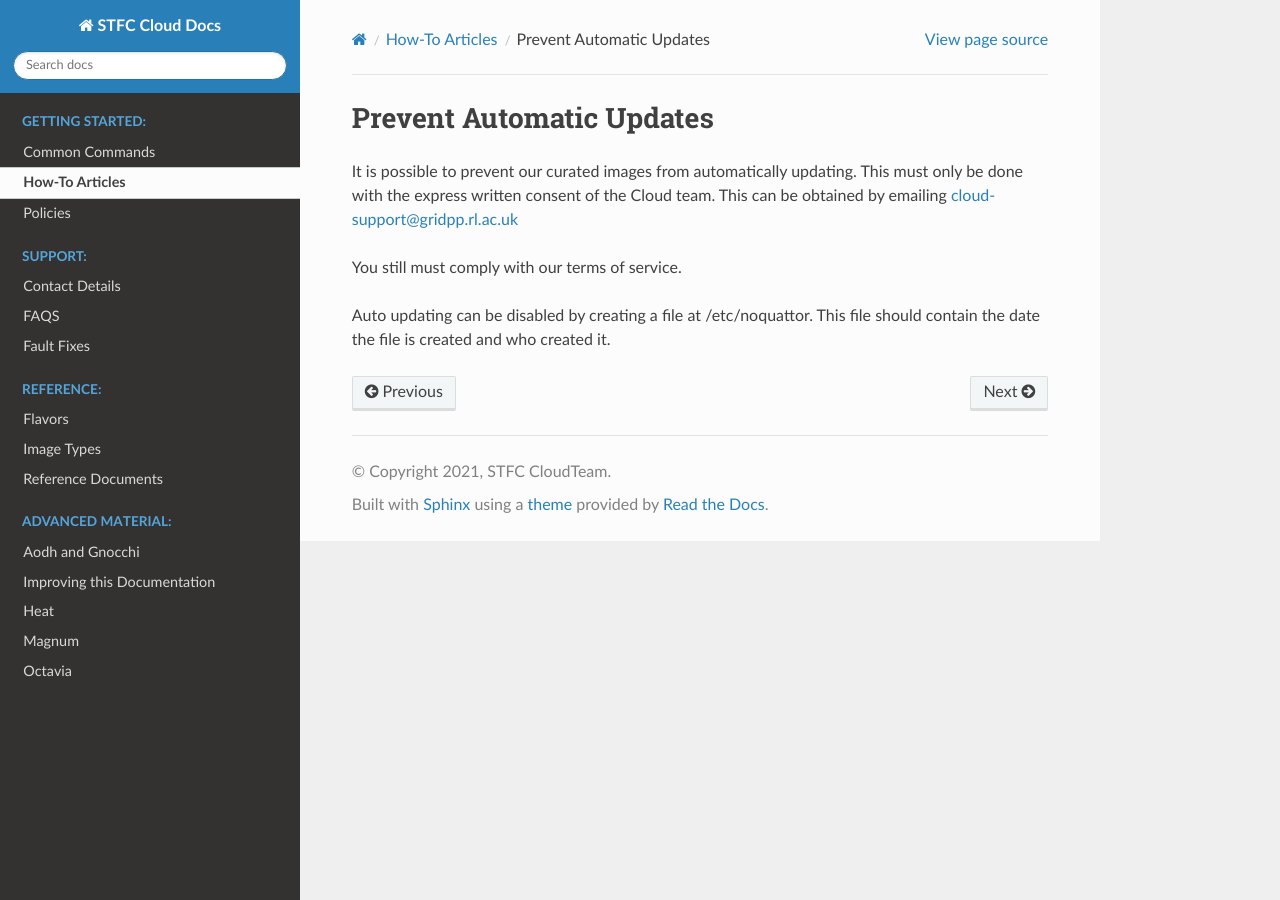
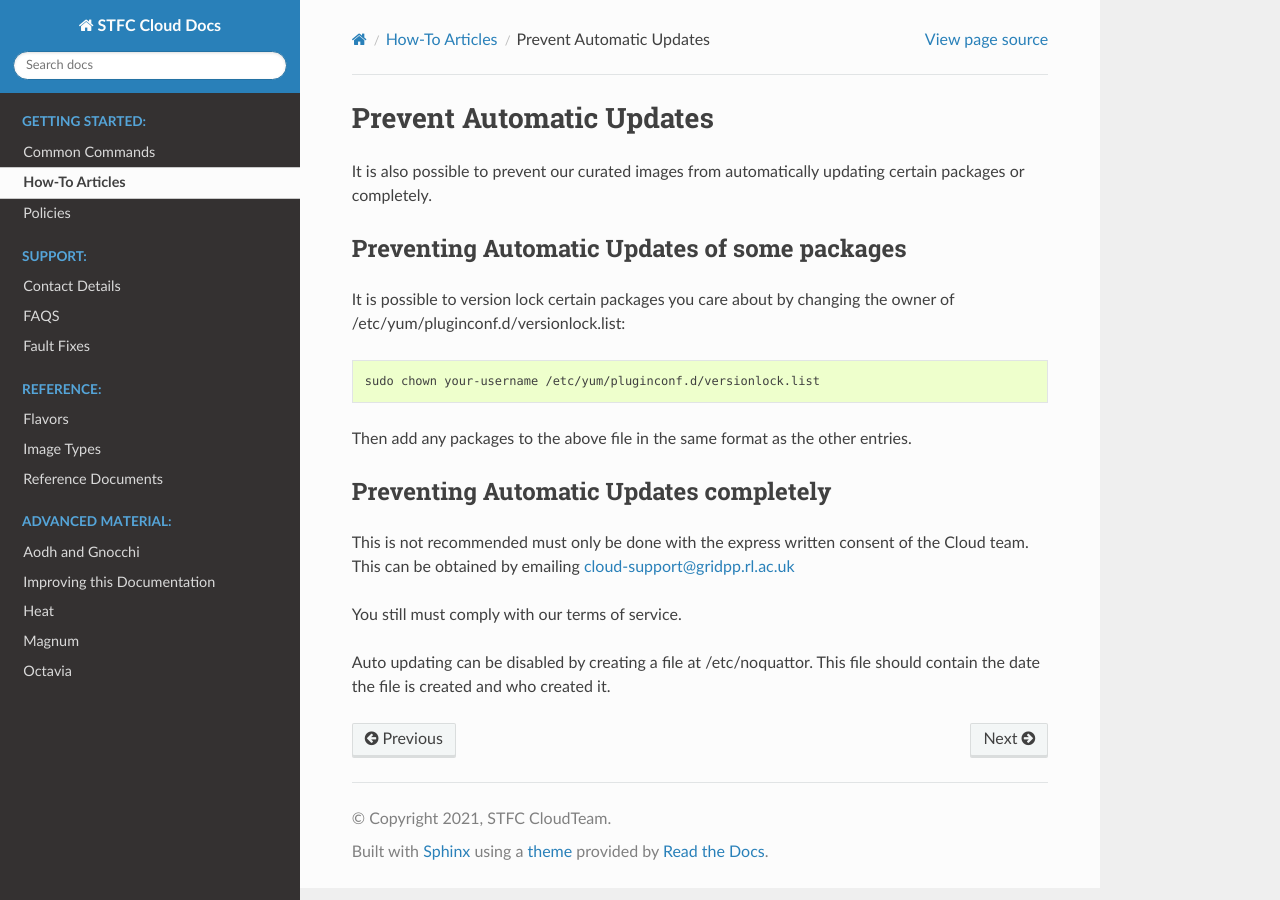
Before and after one commit to stfc/cloud-docs, a Sphinx documentation site: the page built from source/howto/PreventAutomaticUpdates.rst, in a window 1280 px wide. Built offline with Sphinx 7.4.7 and the Read the Docs theme 2.0.0, drawn with Linux system fonts in a browser that asks for light colours.

Commit message:
Update this to add an alternative method

```diff
--- a/source/howto/PreventAutomaticUpdates.rst
+++ b/source/howto/PreventAutomaticUpdates.rst
@@ -2,7 +2,21 @@
 Prevent Automatic Updates
 ============================
 
-It is possible to prevent our curated images from automatically updating. This must only be done with the express written consent of the Cloud team. This can be obtained by emailing cloud-support@gridpp.rl.ac.uk
+It is also possible to prevent our curated images from automatically updating certain packages or completely.
+
+Preventing Automatic Updates of some packages
+---------------------------------------------
+It is possible to version lock certain packages you care about by changing the owner of /etc/yum/pluginconf.d/versionlock.list:
+
+.. code-block:: bash
+
+  sudo chown your-username /etc/yum/pluginconf.d/versionlock.list
+
+Then add any packages to the above file in the same format as the other entries.
+
+Preventing Automatic Updates completely
+---------------------------------------
+This is not recommended must only be done with the express written consent of the Cloud team. This can be obtained by emailing cloud-support@gridpp.rl.ac.uk
 
 You still must comply with our terms of service.
 
```
